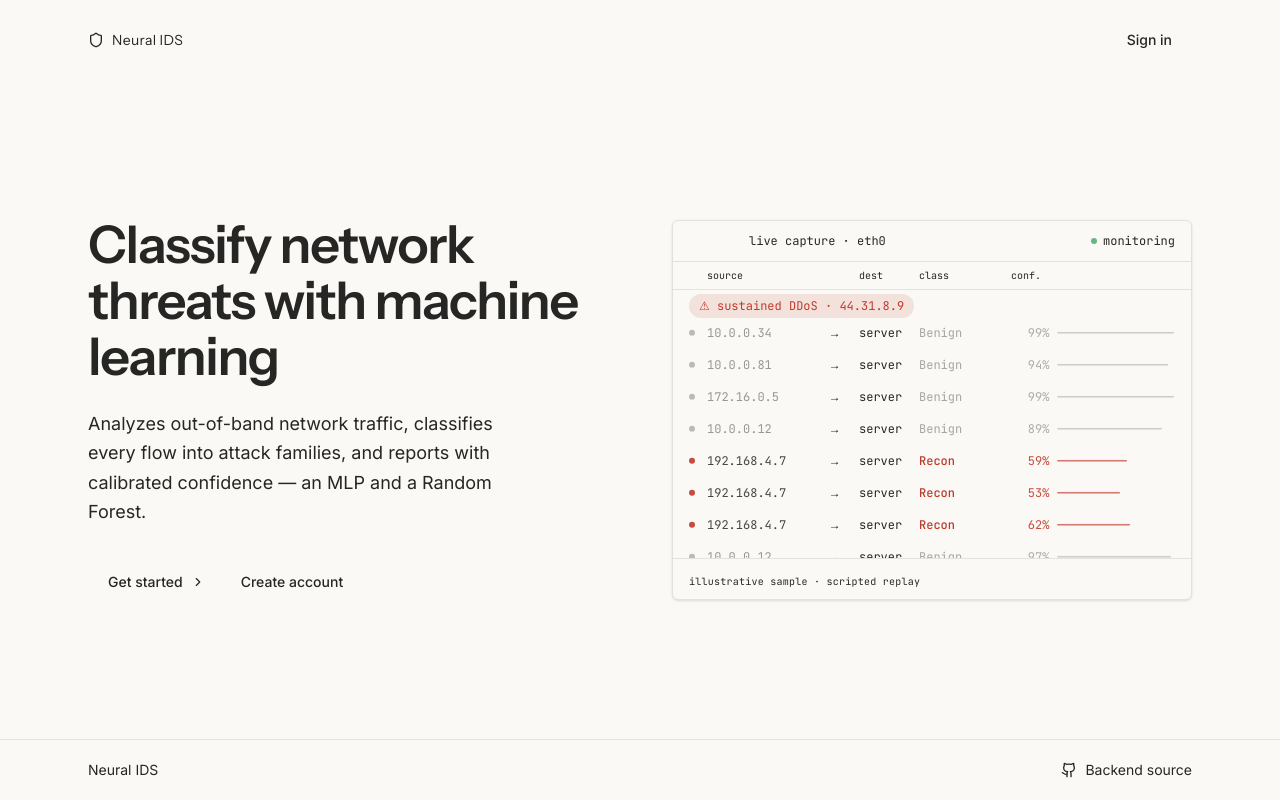
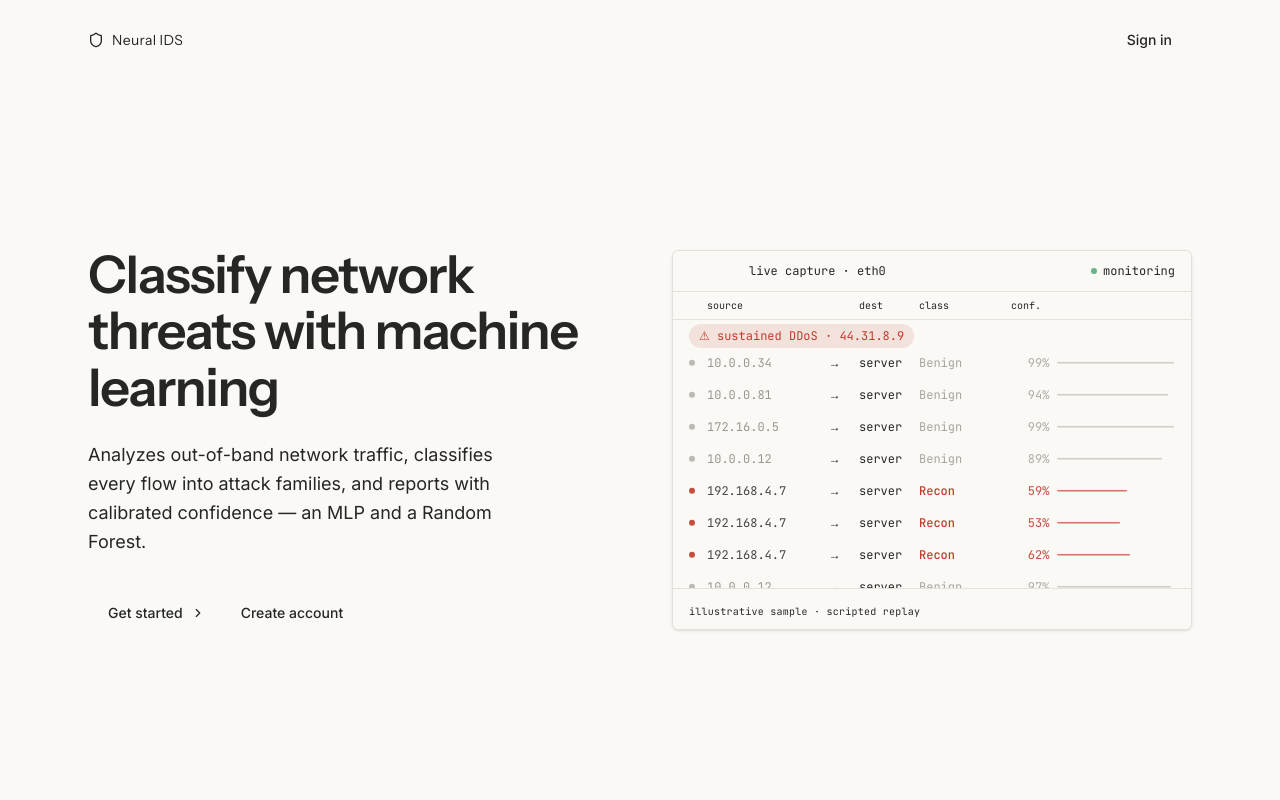
Before and after one commit to RaresMarta/ids-frontend, a React (Vite) app: page / in a window 1280 px wide. Built offline with nearby package versions, Linux system fonts and the light colour scheme; no server answers.

Commit message:
Revert "Add backend repo link to landing page footer"
This reverts commit 46822e5e487255d8d14362ee4d094d4ea5f9f22d.

```diff
--- a/src/app/pages/LandingPage.tsx
+++ b/src/app/pages/LandingPage.tsx
@@ -1,6 +1,6 @@
 import { useNavigate } from 'react-router';
 import { motion } from 'motion/react';
-import { Shield, ChevronRight, Github } from 'lucide-react';
+import { Shield, ChevronRight } from 'lucide-react';
 import DetectionFeed from '../components/DetectionFeed';
 import UserMenu from '../components/UserMenu';
 import { useAuth } from '../../hooks/useAuth';
@@ -90,22 +90,6 @@ export default function LandingPage() {
           </motion.div>
         </div>
       </main>
-
-      {/* Footer */}
-      <footer className="border-t border-border/60">
-        <div className="max-w-6xl mx-auto px-6 py-5 flex items-center justify-between text-sm text-muted-foreground">
-          <span>Neural IDS</span>
-          <a
-            href="https://github.com/RaresMarta/cic-iot2023-detection-system"
-            target="_blank"
-            rel="noopener noreferrer"
-            className="inline-flex items-center gap-2 hover:text-foreground transition-colors"
-          >
-            <Github className="w-4 h-4" />
-            Backend source
-          </a>
-        </div>
-      </footer>
     </div>
   );
 }
```
